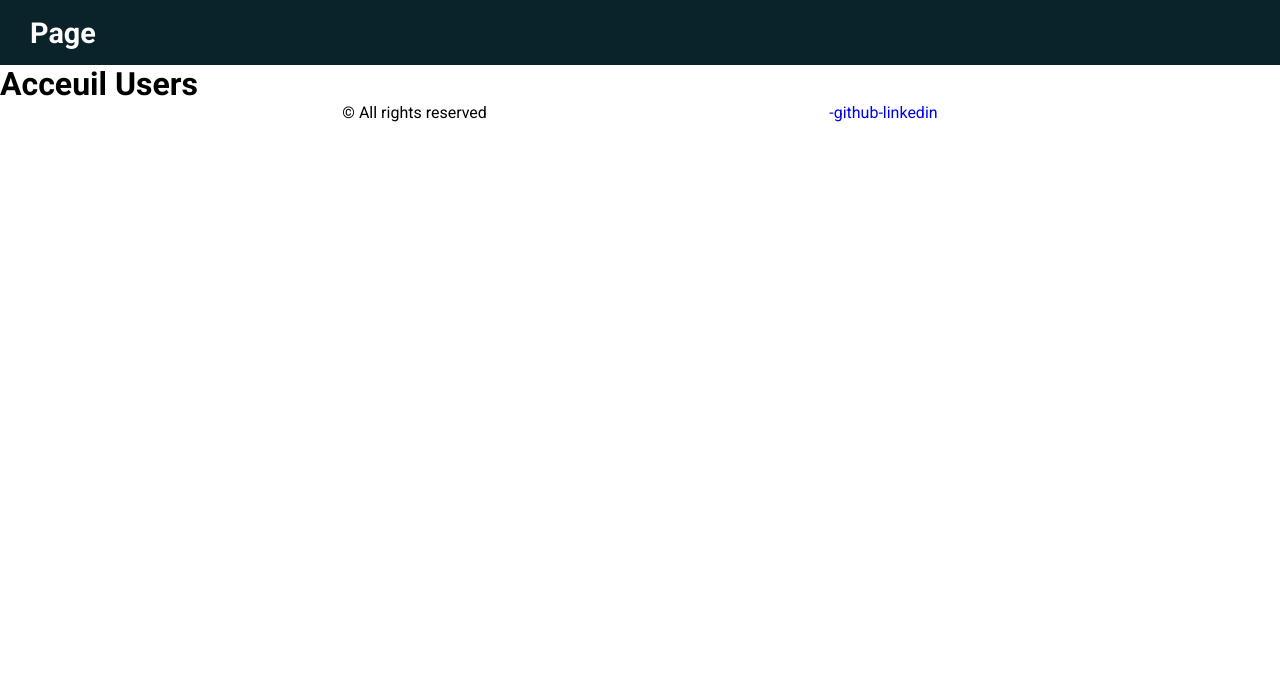
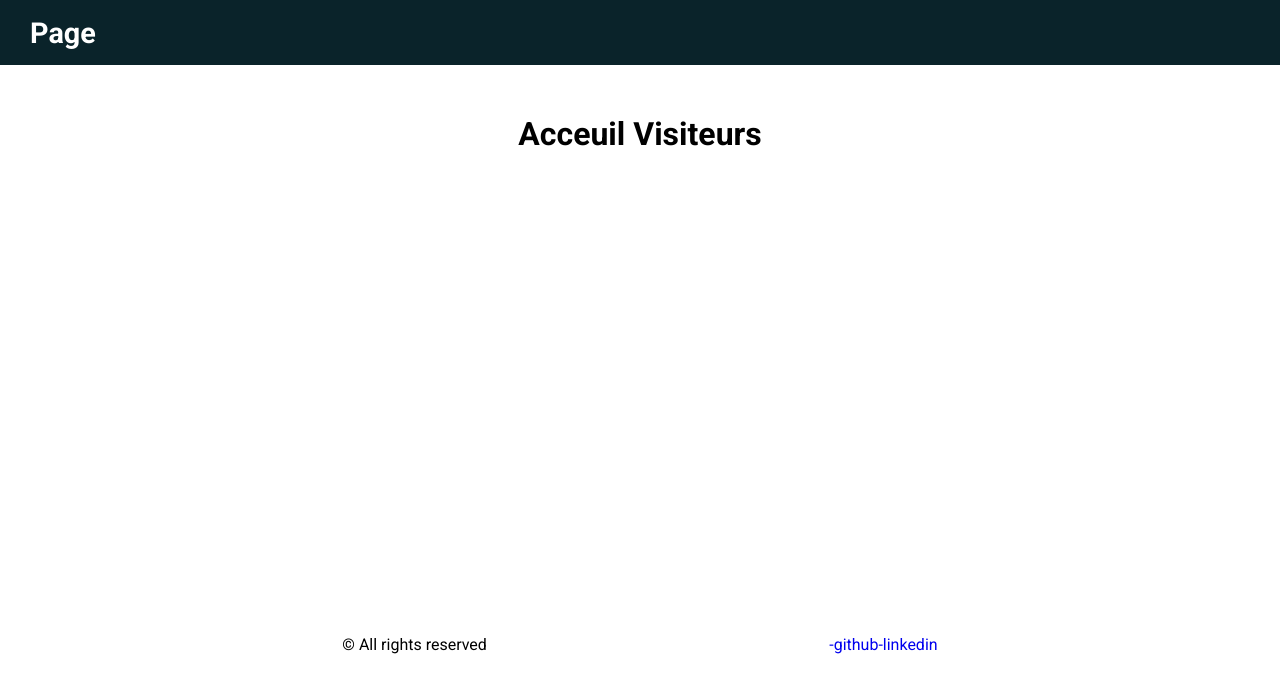
Before and after one commit to Wahil-dev/module-connexion, a PHP site: page /users/index.php in a window 1280 px wide. Shown: the top 693 px of the page. Run offline with PHP 8.4, Linux system fonts and the light colour scheme; the visitor is signed in with stand-in values (Sample User, id 1).

Commit message:
fin du project

```diff
--- a/assets/css/style.css
+++ b/assets/css/style.css
@@ -576,6 +576,7 @@ main {
 
 /* ---------- Start Index Page Style ----------- */
 .main {
-
+    padding: 50px;
+    text-align: center;
 }
 /* ---------- End Index Page Style ----------- */
--- a/inc/header.php
+++ b/inc/header.php
@@ -13,10 +13,11 @@
                         <?php if(isConnected()=="admin") :?>
                             <li><a href="<?php echo $pathLien?>admin/index.php">Acceuil</a></li>
                             <li><a href="<?php echo $pathLien?>admin/afficher_users.php">afficher_users</a></li>
+                            <li><a href="<?php echo $pathLien?>inc/profile.php">Profile</a></li>
                             <li><a href="?logout">déconnexion</a></li>
                         <?php else :?>
                             <li><a href="<?php echo $pathLien?>users/index.php">Acceuil</a></li>
-                            <li><a href="<?php echo $pathLien?>users/profile.php">Profile</a></li>
+                            <li><a href="<?php echo $pathLien?>inc/profile.php">Profile</a></li>
                             <li><a href="?logout">déconnexion</a></li>
                         <?php endif ?>
                     <?php else :?>
--- a/users/index.php
+++ b/users/index.php
@@ -23,7 +23,9 @@
 <body>
     <div class="content">
         <?php require_once($pathInclude."inc/header.php");?>
-        <h1>Acceuil Users</h1>
+        <main class="main">
+            <h1>Acceuil visiteurs</h1>
+        </main>
     </div>
     <?php
         include $pathInclude."inc/footer.php";
```
Also changed, not shown: admin/index.php (+6 -1 lines), inc/profile.php (renamed from users/profile.php, +2 -5 lines).
